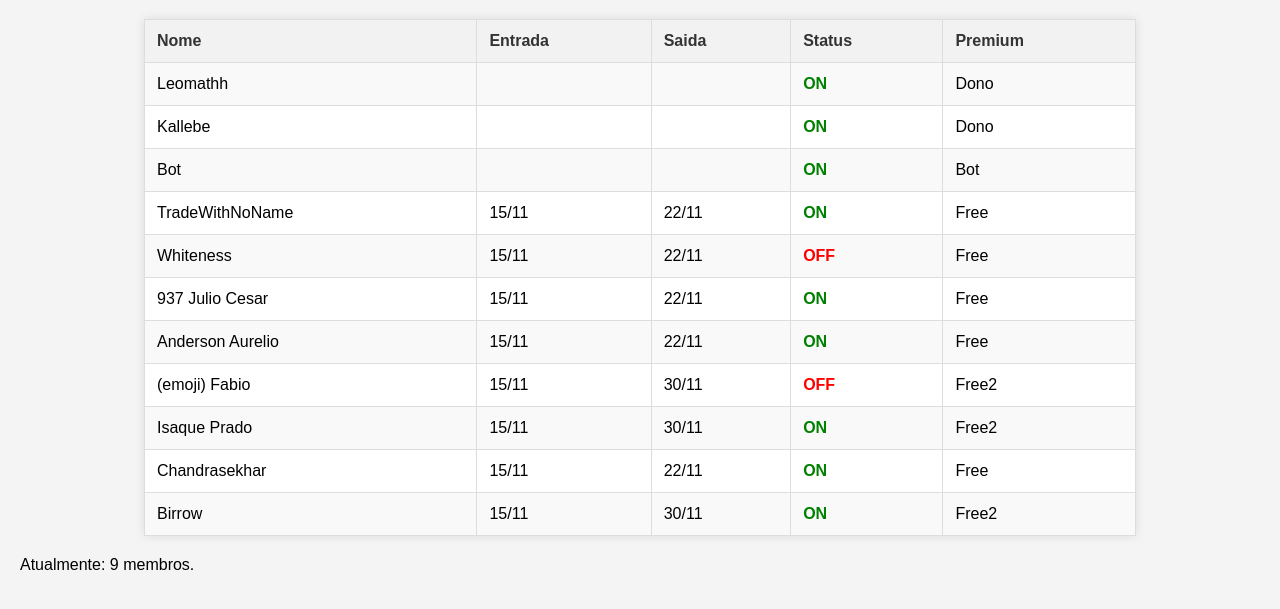
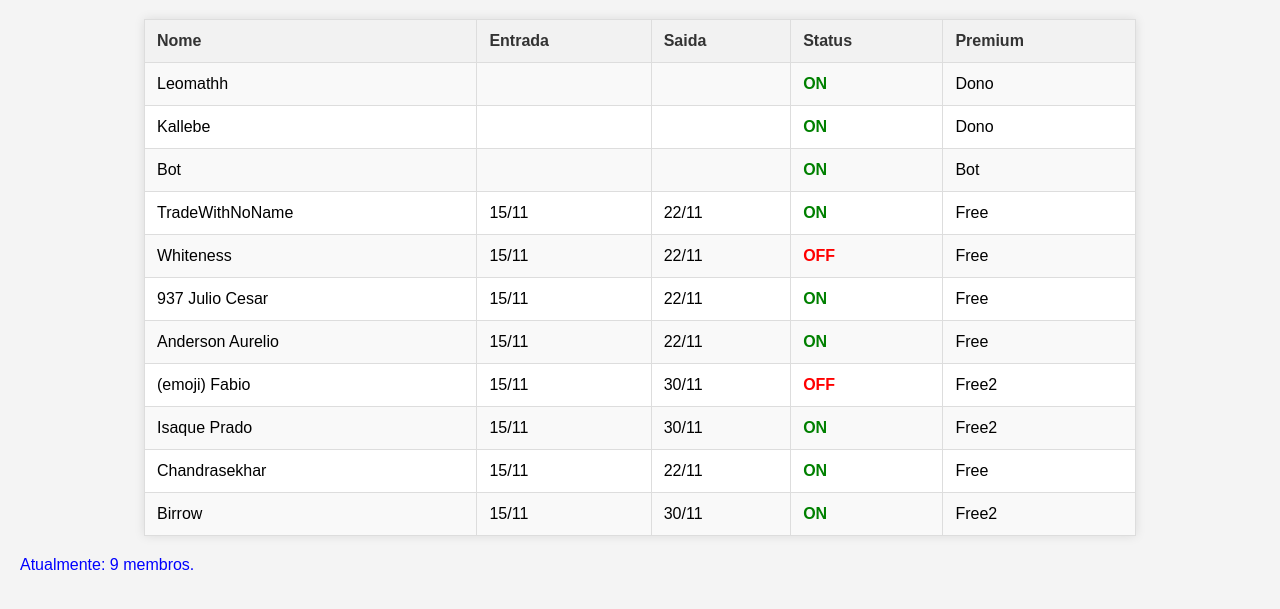
Before and after one commit to leomathh/VipSinaisOB, a plain HTML site: page index.html in a window 1280 px wide. Shown: the part 81-690 px from the top of the page. Drawn offline with Linux system fonts and the light colour scheme.

Commit message:
Update index.html

```diff
--- a/index.html
+++ b/index.html
@@ -141,7 +141,8 @@
     var totalON = document.querySelectorAll('.on').length;
     var membros = document.createElement("p");
     membros.textContent = "Atualmente: " + totalON + " membros.";
-    document.body.appendChild(membros);
+    membros.style.color = "blue";
+	document.body.appendChild(membros);
   });
 </script>
 
```
